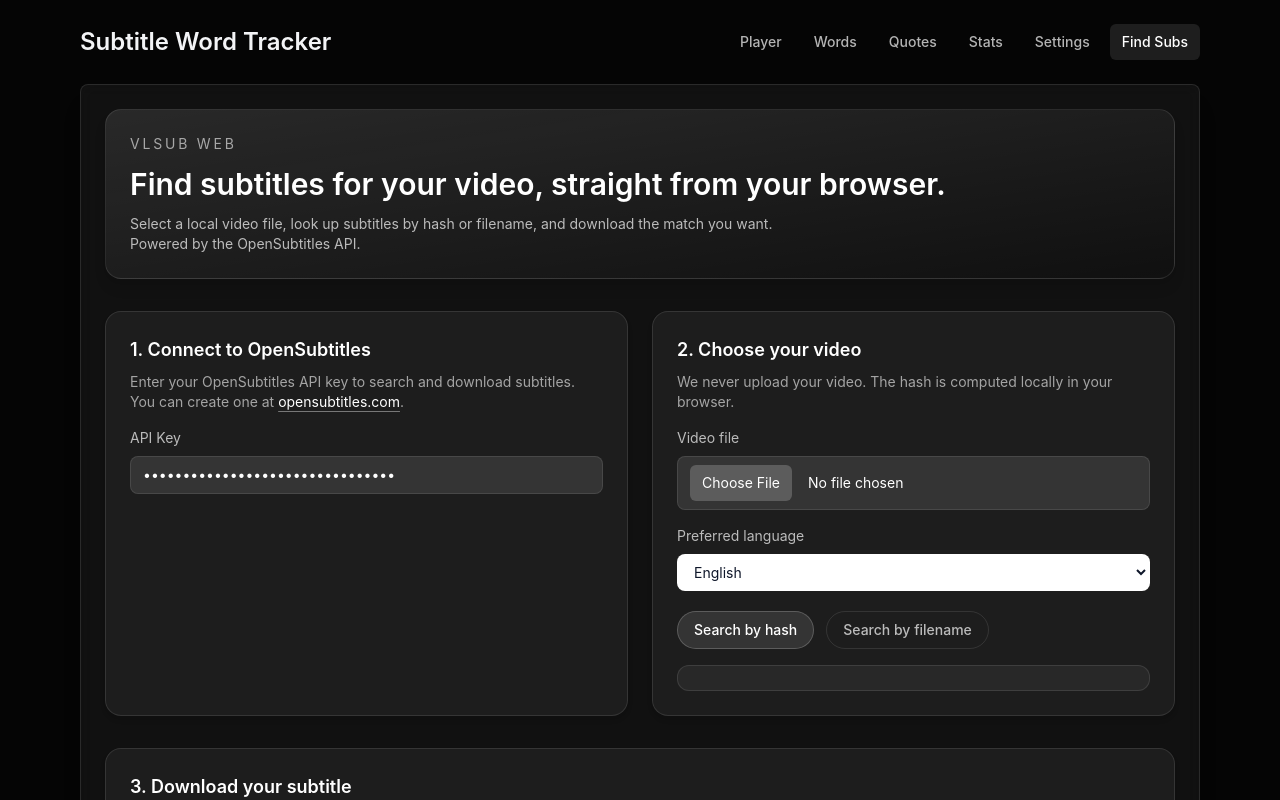
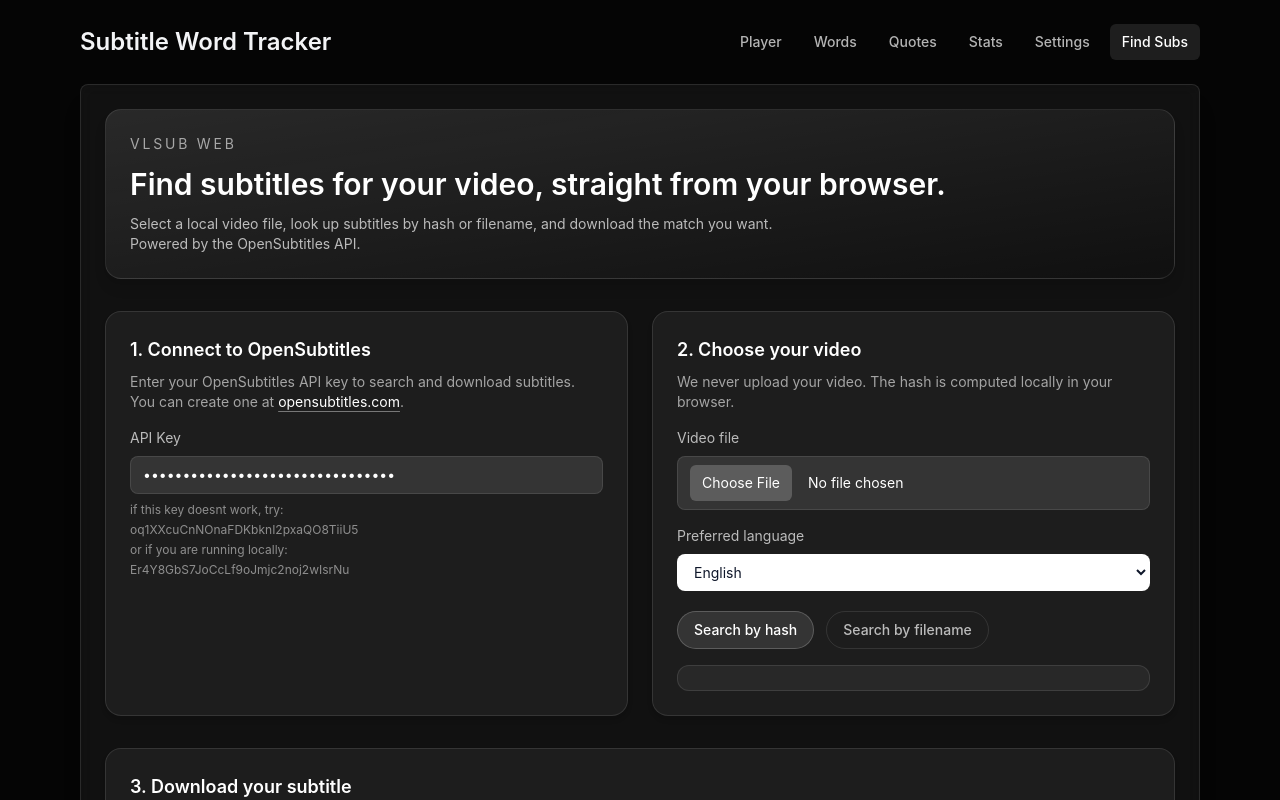
Before and after one commit to ofirgaash1/eng, a React (Vite) app: page /vlsub in a window 1280 px wide. Shown: the top 800 px of the page. Built offline with nearby package versions, Linux system fonts and the light colour scheme.

Commit message:
Update VLSub key formats and stem tests

```diff
--- a/src/app/routes/VlsubPage.tsx
+++ b/src/app/routes/VlsubPage.tsx
@@ -2,7 +2,7 @@
 
 const HASH_CHUNK_SIZE = 64 * 1024;
 const API_BASE = "https://api.opensubtitles.com/api/v1";
-const DEFAULT_API_KEY = "Er4Y8GbS7JoCcLf9oJmjc2noj2wIsrNu";
+const DEFAULT_API_KEY = "UVUt5ZRVmROJD7ot9JVJY63n8RTIhxYW";
 const API_CONSUMER_NAME = "ofir gaash v1.0";
 
 const readChunk = async (file: File, start: number, length: number) => {
@@ -306,6 +306,12 @@
               onChange={(event) => setApiKey(event.target.value)}
               className="rounded-lg border border-white/10 bg-white/10 px-3 py-2 text-sm text-white placeholder:text-white/40 focus:border-white/40 focus:outline-none"
             />
+            <p className="text-xs text-white/50">
+              if this key doesnt work, try:
+              <span className="mt-1 block">oq1XXcuCnNOnaFDKbknI2pxaQO8TiiU5</span>
+              <span className="mt-1 block">or if you are running locally:</span>
+              <span className="mt-1 block">Er4Y8GbS7JoCcLf9oJmjc2noj2wIsrNu</span>
+            </p>
           </label>
         </div>
 
@@ -319,7 +325,7 @@
             <input
               id="videoFile"
               type="file"
-              accept="video/*"
+              accept="video/*,.mkv,.mp4,.mov,.avi,.wmv,.flv,.webm,.m4v,.mpg,.mpeg"
               onChange={(event) => {
                 const nextFile = event.target.files?.[0] ?? null;
                 setFile(nextFile);
```
Also changed, not shown: 1 other file (tests, documents, lock files or other folders).
